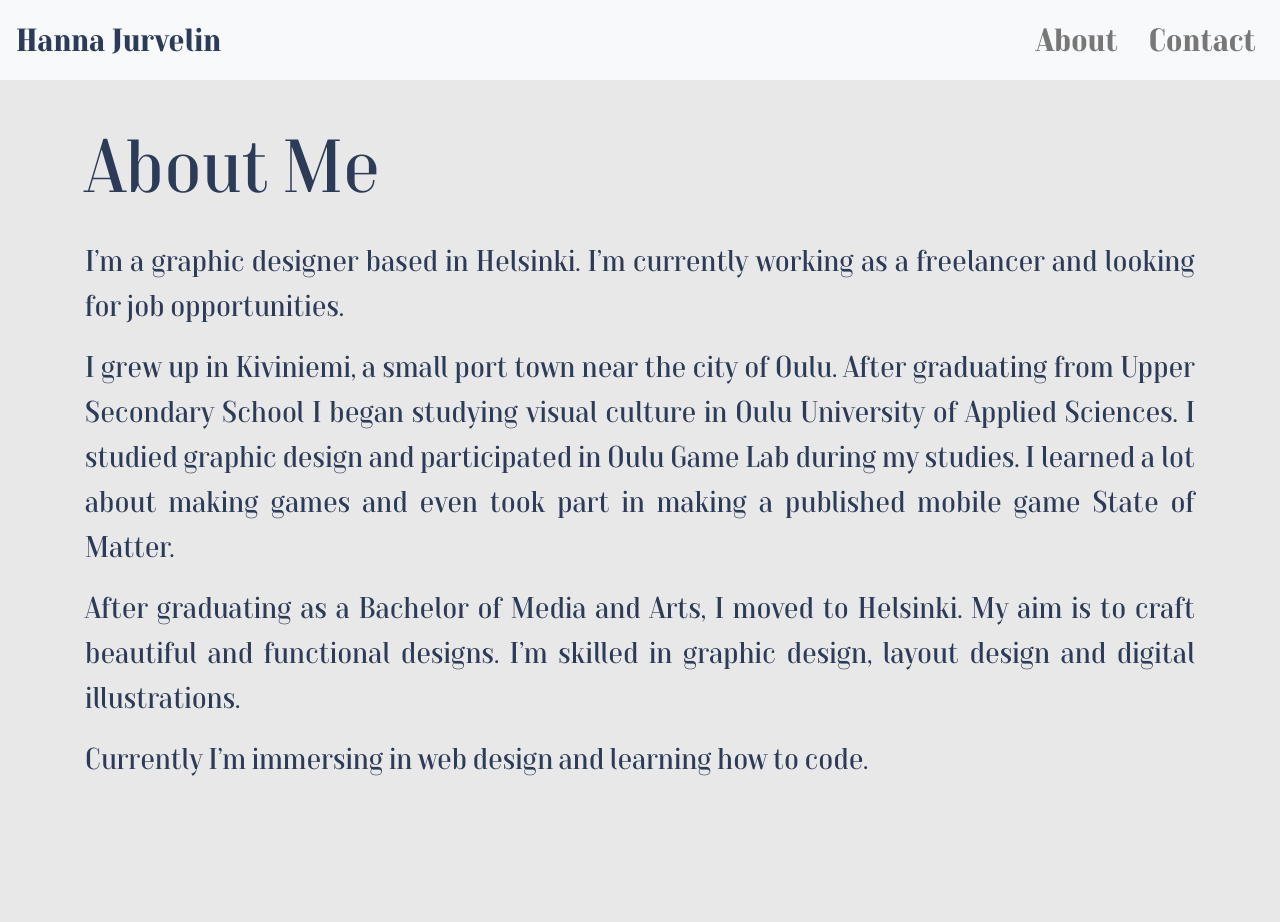
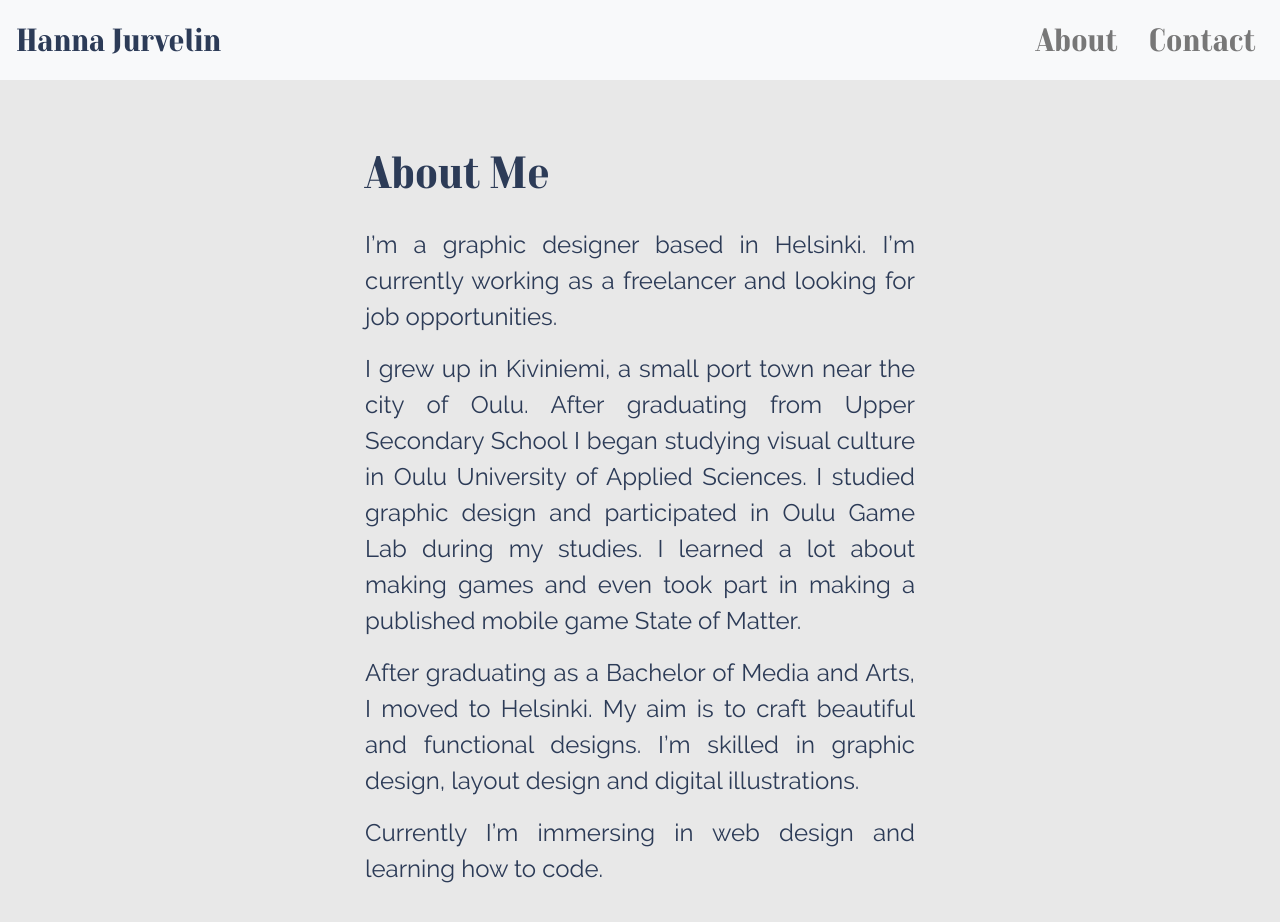
Before and after one commit to HannaJurvelin/hannajurvelin, a Jekyll site: the page built from about.md, in a window 1280 px wide and 968 px high. Shown: the top 922 px of the window. Built offline with Jekyll 4.4.1, drawn with Linux system fonts in a browser that asks for light colours; nearby versions of some CDN libraries.

Commit message:
Edit fonts

```diff
--- a/_layouts/about.html
+++ b/_layouts/about.html
@@ -1,6 +1,6 @@
 {% include header.html %}
 
-<article class="about">
+<article class="about single_post_top">
     <div class="container">
     <h1>About Me</h1>
     <p>I’m a graphic designer based in Helsinki. I’m currently working as a freelancer and looking for job
--- a/css/main.css
+++ b/css/main.css
@@ -44,6 +44,14 @@
          url('../fonts/TT Moons-Regular.woff') format('woff'), /* Modern Browsers */
          url('../fonts/TT Moons-Regular.ttf') format('truetype'), /* Safari, Android, iOS */
          url('../fonts/TT Moons-Regular.svg#TTMoons-Regular') format('svg'); /* Legacy iOS */
+    font-style: normal;
+    font-weight: normal;
+    text-rendering: optimizeLegibility;
+}
+
+@font-face {
+    font-family: 'Raleway';
+    src: url('../fonts/Raleway-Regular.ttf') format('truetype'); /* Safari, Android, iOS */
     font-style: normal;
     font-weight: normal;
     text-rendering: optimizeLegibility;
@@ -196,8 +204,8 @@
 }
 
 .single_post_top p{
-    font-family: 'TTMoons';
-    font-size: 30px;
+    font-family: 'Raleway';
+    font-size: 24px;
     line-height: 1.5;
 }
 
@@ -280,7 +288,7 @@
     }
 
     .single_post_top p {
-        font-size: 24px;
+        font-size: 18px;
     }
 
     .carousel-custom h1 {
```
Also changed, not shown: Gemfile.lock, fonts/Raleway-Regular.ttf (added), 1 other file.
